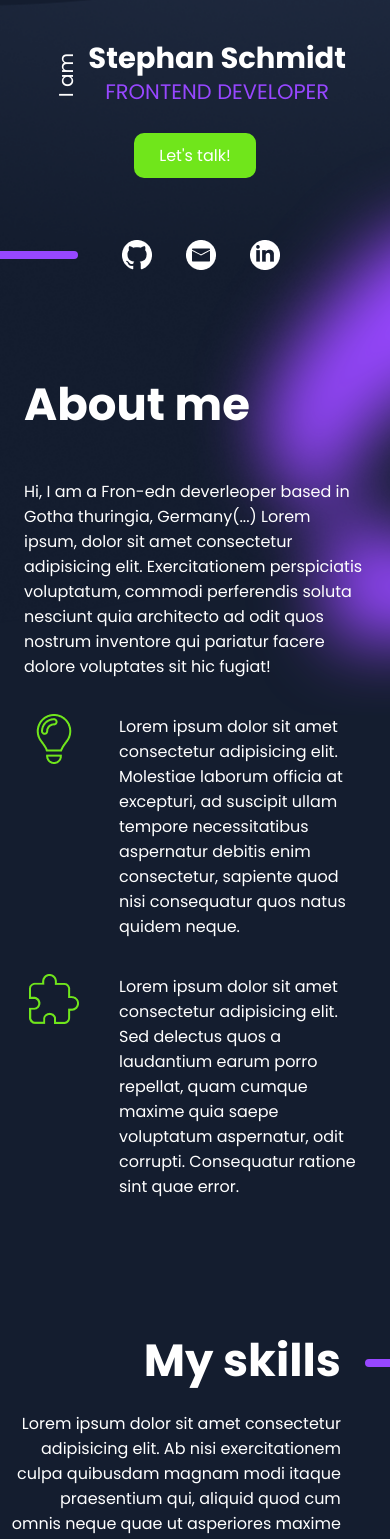
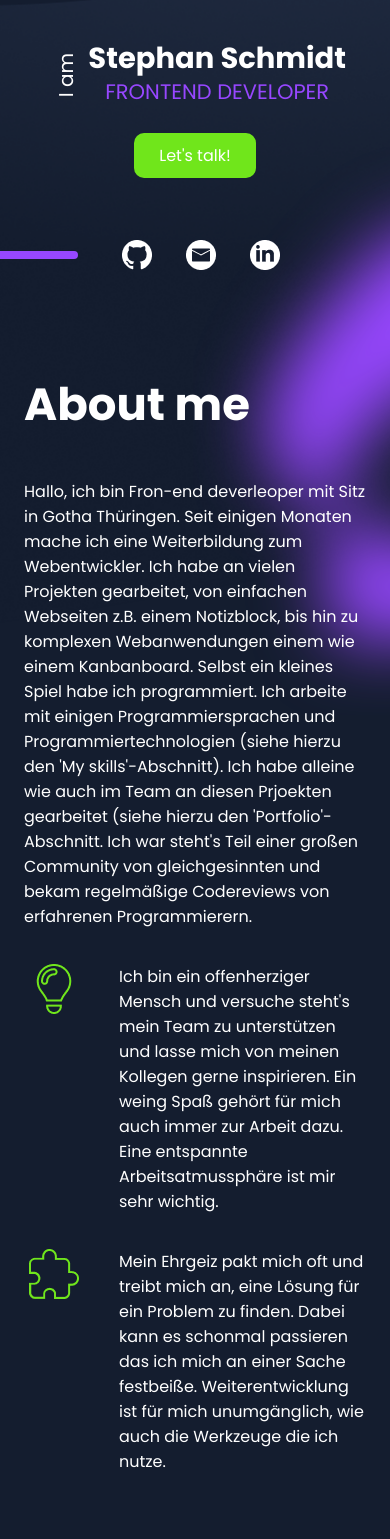
Before and after one commit to Spawn821/portfolio, an Angular app: page / in a window 390 px wide. Shown: the part 452-1991 px from the top of the page. Built offline with nearby package versions, Linux system fonts and the light colour scheme; grey boxes are pictures that could not be loaded.

Commit message:
make privacy policy and impressum responsive. change text in about me and my skills section.

```diff
--- a/angular.json
+++ b/angular.json
@@ -44,8 +44,8 @@
                 },
                 {
                   "type": "anyComponentStyle",
-                  "maximumWarning": "7kb",
-                  "maximumError": "9kb"
+                  "maximumWarning": "9kb",
+                  "maximumError": "11kb"
                 }
               ],
               "outputHashing": "all"
--- a/src/app/app.component.html
+++ b/src/app/app.component.html
@@ -1,2 +1,2 @@
 <router-outlet></router-outlet>
-<app-footer class="d-none"></app-footer>
+<app-footer></app-footer>
--- a/src/app/imprint/imprint.component.scss
+++ b/src/app/imprint/imprint.component.scss
@@ -9,7 +9,7 @@ section {
 
   overflow: clip;
 
-    &>div {
+  & > div {
     margin-top: 111.71px;
 
     padding: 64px 100px;
@@ -50,6 +50,13 @@ h3 {
 
   width: 672px;
   height: 708px;
+
+  @media (max-width: 950px) {
+    top: 500px;
+
+    width: 572px;
+    height: 608px;
+  }
 }
 
 .privacy-policy-shadow-green {
@@ -60,6 +67,20 @@ h3 {
   height: 678px;
 
   transform: rotate(-60deg);
+
+  @media (max-width: 1200px) {
+    left: -100px;
+
+    width: 622px;
+    height: 578px;
+  }
+
+  @media (max-width: 800px) {
+    right: -125px;
+
+    width: 522px;
+    height: 478px;
+  }
 }
 
 .portfolio-shadow-green {
@@ -70,4 +91,12 @@ h3 {
   height: 1351px;
 
   transform: rotate(180deg);
+
+  @media (max-width: 800px) {
+    right: -200px;
+    bottom: -600px;
+
+    width: 629px;
+    height: 1151px;
   }
+}
--- a/src/app/main-content/about-me/about-me.component.html
+++ b/src/app/main-content/about-me/about-me.component.html
@@ -7,26 +7,34 @@
 
       <div>
         <p>
-          Hi, I am a Fron-edn deverleoper based in Gotha thuringia,
-          Germany(...) Lorem ipsum, dolor sit amet consectetur adipisicing elit. Exercitationem perspiciatis
-          voluptatum,
-          commodi perferendis soluta nesciunt quia architecto ad odit quos nostrum inventore qui pariatur facere
-          dolore
-          voluptates sit hic fugiat!
+          Hallo, ich bin Fron-end deverleoper mit Sitz in Gotha Thüringen.
+          Seit einigen Monaten mache ich eine Weiterbildung zum Webentwickler.
+          Ich habe an vielen Projekten gearbeitet, von einfachen Webseiten z.B.
+          einem Notizblock, bis hin zu komplexen Webanwendungen einem wie einem Kanbanboard.
+          Selbst ein kleines Spiel habe ich programmiert. Ich arbeite mit einigen
+          Programmiersprachen und Programmiertechnologien (siehe hierzu den 'My skills'-Abschnitt).
+          Ich habe alleine wie auch im Team an diesen Prjoekten gearbeitet (siehe hierzu den 'Portfolio'-Abschnitt.
+          Ich war steht's Teil einer großen Community von gleichgesinnten und
+          bekam regelmäßige Codereviews von erfahrenen Programmierern.
         </p>
 
         <div class="light-bulb">
           <div></div>
-          <p>Lorem ipsum dolor sit amet consectetur adipisicing elit. Molestiae laborum officia at excepturi, ad
-            suscipit ullam tempore necessitatibus aspernatur debitis enim consectetur, sapiente quod nisi
-            consequatur quos natus quidem neque.</p>
+          <p>
+            Ich bin ein offenherziger Mensch und versuche steht's mein Team zu unterstützen
+            und lasse mich von meinen Kollegen gerne inspirieren.
+            Ein weing Spaß gehört für mich auch immer zur Arbeit dazu.
+            Eine entspannte Arbeitsatmussphäre ist mir sehr wichtig.
+          </p>
         </div>
 
         <div class="puzzle-piece">
           <div></div>
-          <p>Lorem ipsum dolor sit amet consectetur adipisicing elit. Sed delectus quos a laudantium earum porro
-            repellat, quam cumque maxime quia saepe voluptatum aspernatur, odit corrupti. Consequatur ratione
-            sint quae error.</p>
+          <p>
+            Mein Ehrgeiz pakt mich oft und treibt mich an, eine Lösung für ein Problem zu finden.
+            Dabei kann es schonmal passieren das ich mich an einer Sache festbeiße.
+            Weiterentwicklung ist für mich unumgänglich, wie auch die Werkzeuge die ich nutze.
+          </p>
         </div>
       </div>
     </div>
--- a/src/app/main-content/my-skills/my-skills.component.html
+++ b/src/app/main-content/my-skills/my-skills.component.html
@@ -72,11 +72,15 @@
         <div>
             <div class="headline">
                 <span>My skills</span>
-                <p>Lorem ipsum dolor sit amet consectetur adipisicing elit. Ab nisi exercitationem culpa quibusdam
-                    magnam
-                    modi
-                    itaque praesentium qui, aliquid quod cum omnis neque quae ut asperiores maxime laudantium vero
-                    quaerat!
+                <p>
+                  Ich habe mit einige Sprachen und Technologien gearbeitet. Angefangen von Statik mit HTML,
+                  customizing mit CSS, bishin zur Dynamik mit JavaScript. Desweiteren Arbeitete ich mit der API
+                  Schnittstelle und Datenbankanbindung über Firebase. Die Versionsverwaltung über GIT war ein
+                  ständiger Begleiter. Scrum gab mir viel Freiraum in der Planung und Struktur, von den ersten
+                  Zeilen in jedem Projekt, bishin zum Release. In TypeScript lernte ich mit Datentypen zu planen
+                  und meinen Code konsisteneter und sicherer zu machen. Auch einige Schritte machte ich im umgang
+                  mit Material Design und seinen Layouts. Zuletzt lernte ich den Umgang mit dem Framwork Angular.
+                  In dem ich auch diese Website programmiert habe.
                 </p>
             </div>
 
--- a/src/app/privacy-policy/privacy-policy.component.html
+++ b/src/app/privacy-policy/privacy-policy.component.html
@@ -44,9 +44,9 @@
         <p>Sie können sich jederzeit mit einer Beschwerde an eine Aufsichtsbehörde wenden, z. B. an die zuständige
             Aufsichtsbehörde des Bundeslands Ihres Wohnsitzes oder an die für uns als verantwortliche Stelle zuständige
             Behörde.</p>
-        <p>Eine Liste der Aufsichtsbehörden (für den nichtöffentlichen Bereich) mit Anschrift finden Sie unter: <a
+        <p class="web-laender-node">Eine Liste der Aufsichtsbehörden (für den nichtöffentlichen Bereich) mit Anschrift finden Sie unter: <a
                 href="https://www.bfdi.bund.de/DE/Service/Anschriften/Laender/Laender-node.html" target="_blank"
-                rel="noopener nofollow">https://www.bfdi.bund.de/DE/Service/Anschriften/Laender/Laender-node.html</a>.
+                rel="noopener nofollow">https://www.bfdi.bund.de/DE/Service/Anschriften/Laender/Laender-node.html.</a>
         </p>
         <p></p>
         <h2>Kontaktformular</h2>
--- a/src/app/privacy-policy/privacy-policy.component.scss
+++ b/src/app/privacy-policy/privacy-policy.component.scss
@@ -9,7 +9,9 @@ section {
 
   overflow: clip;
 
-    &>div {
+  & > div {
+    @include displayFlex($fD: column, $aI: flex-start);
+
     margin-top: 111.71px;
 
     padding: 64px 100px;
@@ -19,13 +21,48 @@ section {
     text-align: left;
 
     z-index: 1;
+
+    @media (max-width: 750px) {
+      width: calc(100vw - 50px);
+
+      padding: 64px 25px;
+
+      & > p {
+        width: calc(100vw - 50px);
+
+        & > a {
+          white-space: pre-wrap;
+          word-wrap: break-word;
+        }
+      }
+    }
+
+    @media (max-width: 450px) {
+      width: calc(100vw - 16px);
+
+      padding: 64px 8px;
+
+      & > p {
+        width: calc(100vw - 16px);
+
+        & > a {
+          white-space: pre-wrap;
+          word-wrap: break-word;
+        }
+      }
+    }
   }
 }
 
 h1,
 h2 {
   color: $colorPurple;
+
+  @media (max-width: 450px) {
+    font-size: 1.25rem;
   }
+}
+
 
 h3 {
   color: $colorGreen;
@@ -46,26 +83,58 @@ h3 {
 
 .portfolio-shadow-green {
   right: -420px;
-    top: 0px;
+  top: 0;
 
   width: 829px;
   height: 1351px;
 
   transform: rotate(70deg);
+
+  @media (max-width: 800px) {
+    right: -370px;
+
+    width: 629px;
+    height: 1151px;
+  }
 }
 
 .portfolio-shadow-purple {
-    left: 0px;
+  left: 0;
   top: 1000px;
 
   width: 736px;
   height: 849px;
+
+  @media (max-width: 1200px) {
+    width: 636px;
+    height: 749px;
+  }
+
+  @media (max-width: 800px) {
+    left: -125px;
+    top: 3500px;
+
+    width: 486px;
+    height: 599px;
+  }
 }
 
 .privacy-policy-shadow-green {
-    right: 0px;
+  right: 0;
   bottom: 200px;
 
   width: 822px;
   height: 678px;
+
+  @media (max-width: 1200px) {
+    width: 622px;
+    height: 578px;
   }
+
+  @media (max-width: 800px) {
+    right: -125px;
+
+    width: 582px;
+    height: 528px;
+  }
+}
--- a/src/app/shared/components/footer/footer.component.html
+++ b/src/app/shared/components/footer/footer.component.html
@@ -6,7 +6,7 @@
             <img src="./../../../../assets/graphics/logo.png" alt="">
         </a>
 
-        <span>© Stephan Schmidt 2024</span>
+        <span>Stephan Schmidt 2024</span>
 
         <!-- Nav bar -->
         <nav>
--- a/src/app/shared/components/footer/footer.component.scss
+++ b/src/app/shared/components/footer/footer.component.scss
@@ -10,39 +10,55 @@ footer {
 
   border-top: 4px solid $colorGreen;
 
-    &>div {
+  @media (max-width: 1000px) {
+    @include displayFlex($fD: column, $g: 28px);
+  }
+
+  @media (max-width: 1000px) {
+    padding: 80px 0;
+  }
+
+  & > div {
     @include displayFlex($jC: space-between);
 
     width: 100%;
 
-        &>a {
-            &>img {
+    @media (max-width: 1000px) {
+      @include displayFlex($fD: column, $g: 28px);
+    }
+
+    & > a {
+      & > img {
         width: 216px;
+
+        @media (max-width: 1000px) {
+          margin-bottom: 16px;
+        }
       }
     }
 
-        &>span {
+    & > span {
       font-size: 23px;
     }
 
-        &>nav {
+    & > nav {
       @include displayFlex($jC: flex-start);
 
       width: 179px;
 
-            &>div {
+      & > div {
         @include displayFlex($jC: flex-start, $g: 42px);
 
         height: 41px;
 
-                &>a {
+        & > a {
           @include displayFlex();
         }
       }
     }
   }
 
-    &>a {
+  & > a {
     font-size: 16px;
   }
 }
--- a/src/styles.scss
+++ b/src/styles.scss
@@ -90,6 +90,8 @@ img {
   font-size: 23px;
 
   border-radius: 10px;
+
+  z-index: 1;
 
   @media (max-width: 1200px) {
     font-size: 16px;
```
Also changed, not shown: src/app/main-content/portfolio/singleproject/singleproject.component.scss (+0 -7 lines). Lines whose indentation alone changed are shown as unchanged.
